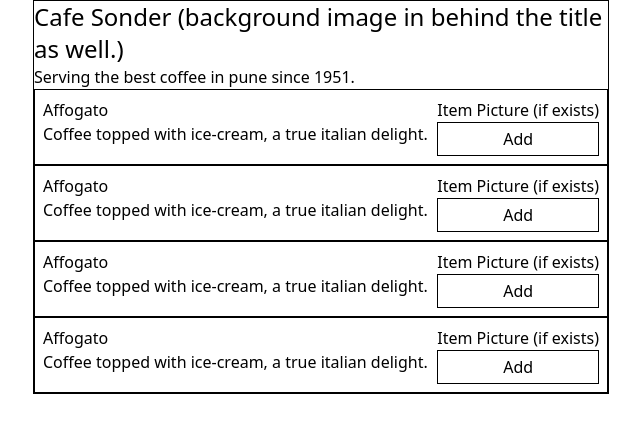
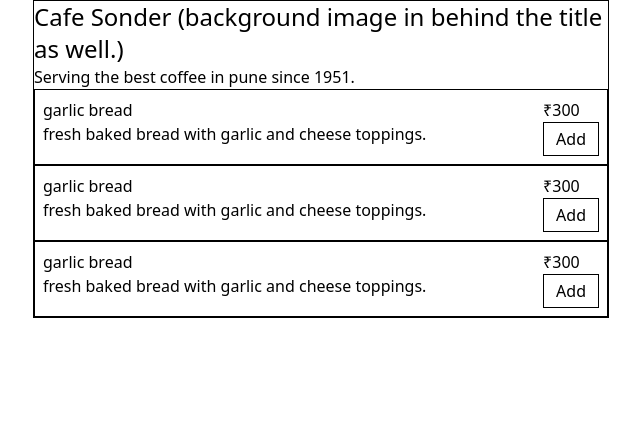
Before and after one commit to ammarOL/sample-slice-menu, a Next.js app: page /menu in a window 1280 px wide. Shown: the top 432 px of the page, without its empty margins (319-959 px from the left). Built offline with nearby package versions, Linux system fonts and the light colour scheme.

Commit message:
feat: separate logic for single item component and replace image placeholder with price field for each item and create orderItem type to insert into order record as well as alter function to alter the order quantites

```diff
--- a/app/components/menu-components/single-menu-item.tsx
+++ b/app/components/menu-components/single-menu-item.tsx
@@ -1,7 +1,25 @@
 "use client";
 import { useState } from "react";
+import { useEffect } from "react";
 
-export default function SingleMenuItem() {
+export default function SingleMenuItem({
+  itemId,
+  itemName,
+  itemDescription,
+  itemPrice,
+  alterQtyFunction,
+}: {
+  itemId: string;
+  itemName: string;
+  itemDescription: string;
+  itemPrice: number;
+  alterQtyFunction: (
+    itemId: string,
+    name: string,
+    price: number,
+    count: number,
+  ) => void;
+}) {
   const [qty, setQty] = useState(0);
 
   function handleQtyReduce() {
@@ -11,16 +29,20 @@
   function handleQtyAdd() {
     setQty((prev) => prev + 1);
   }
+
+  useEffect(() => {
+    alterQtyFunction(itemId, itemName, itemPrice, qty);
+  }, [qty]);
   // add the menu item component right here.
   return (
     <div>
       <div className="flex justify-between border px-2 py-2">
         <div>
-          <div>Affogato</div>
-          <div>Coffee topped with ice-cream, a true italian delight.</div>
+          <div>{itemName}</div>
+          <div>{itemDescription}</div>
         </div>
         <div>
-          <div>Item Picture (if exists)</div>
+          <div>₹{itemPrice}</div>
           <div className="border px-3 py-1 text-center">
             {qty > 0 ? (
               <div className="flex gap-3 justify-center">
--- a/app/components/sample-menu.tsx
+++ b/app/components/sample-menu.tsx
@@ -1,8 +1,35 @@
 "use client";
-import { useState } from "react";
+import { useEffect, useState } from "react";
 import SingleMenuItem from "./menu-components/single-menu-item";
 
+type OrderItem = {
+  name: string;
+  price: number;
+  quantity: number;
+};
+
 export default function SampleMenu() {
+  const [orderList, setOrderList] = useState<Record<string, OrderItem>>({});
+
+  function alterQtyFunction(
+    itemId: string,
+    name: string,
+    count: number,
+    price: number,
+  ) {
+    setOrderList((prev: any) => ({
+      ...prev,
+      [itemId]: {
+        name,
+        price,
+        count,
+      },
+    }));
+  }
+
+  useEffect(() => {
+    console.log("Here's the modified orderlist", orderList);
+  }, [orderList]);
   return (
     <div className="lg:max-w-5xl lg:w-xl lg:mx-auto border">
       <div className="text-2xl font-medium">
@@ -11,12 +38,27 @@
       <div>Serving the best coffee in pune since 1951.</div>
       {/* This is where the menu item starts. */}
       <div>
-        <SingleMenuItem />
-        <SingleMenuItem />
-
-        <SingleMenuItem />
-
-        <SingleMenuItem />
+        <SingleMenuItem
+          itemId="1"
+          itemName="garlic bread"
+          itemDescription="fresh baked bread with garlic and cheese toppings."
+          itemPrice={300}
+          alterQtyFunction={alterQtyFunction}
+        />
+        <SingleMenuItem
+          itemId="2"
+          itemName="garlic bread"
+          itemDescription="fresh baked bread with garlic and cheese toppings."
+          itemPrice={300}
+          alterQtyFunction={alterQtyFunction}
+        />
+        <SingleMenuItem
+          itemId="3"
+          itemName="garlic bread"
+          itemDescription="fresh baked bread with garlic and cheese toppings."
+          itemPrice={300}
+          alterQtyFunction={alterQtyFunction}
+        />
       </div>
     </div>
   );
```
